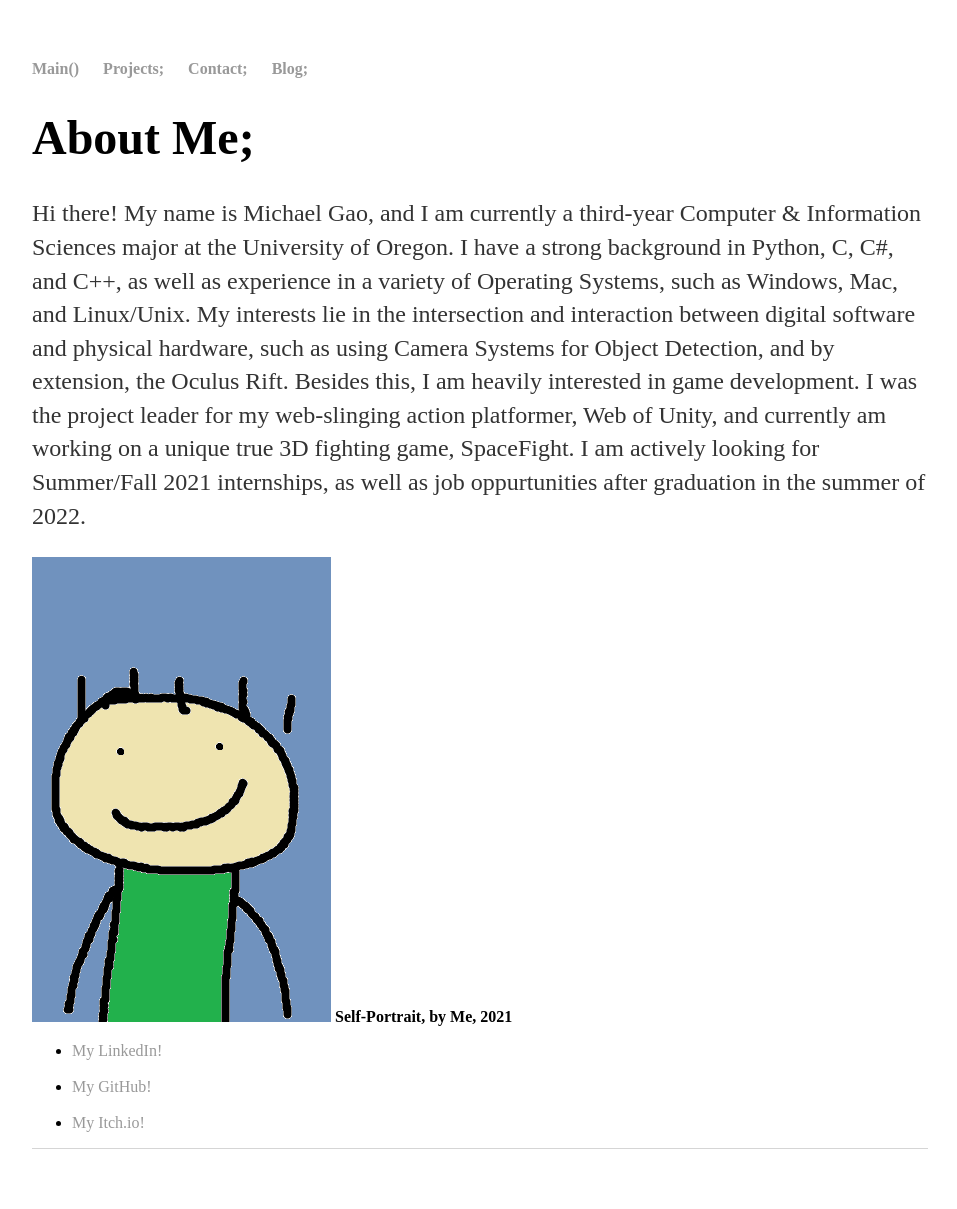
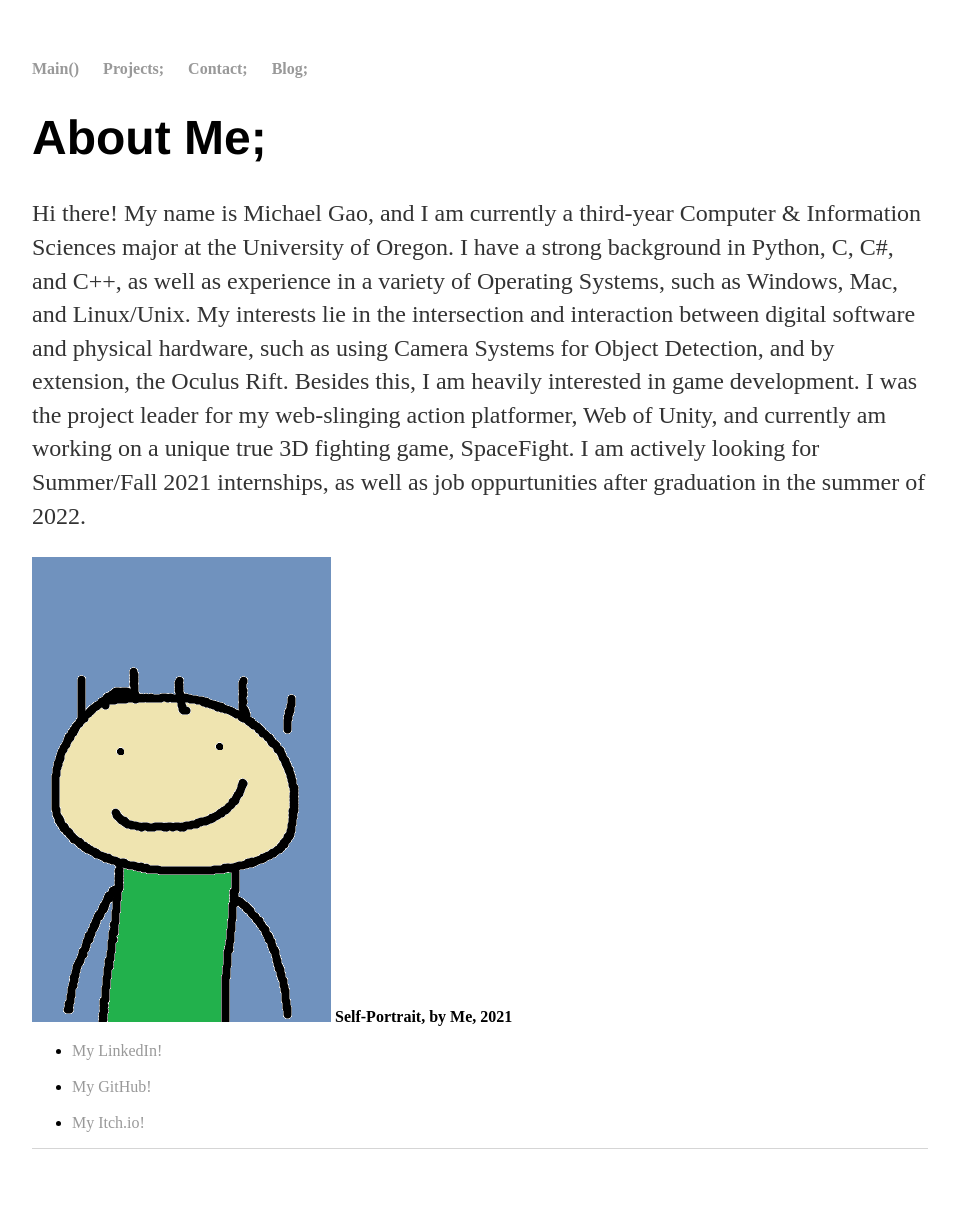
Before and after one commit to michael-c-gao/WebsiteOfMichael, a Jekyll site: the page built from index.html, in a window 1280 px wide. Shown: the whole page, without its empty margins (160-1117 px from the left). Built offline with Jekyll 4.4.1, drawn with Linux system fonts in a browser that asks for light colours.

Commit message:
Update main.css

```diff
--- a/css/main.css
+++ b/css/main.css
@@ -21,7 +21,7 @@ a:hover {
 }
 h1 {
     font-size: 3em;
-   /* font-family:'Helvetica';*/
+    font-family:'Helvetica';
 }
 p {
     font-size: 1.5em;
```
